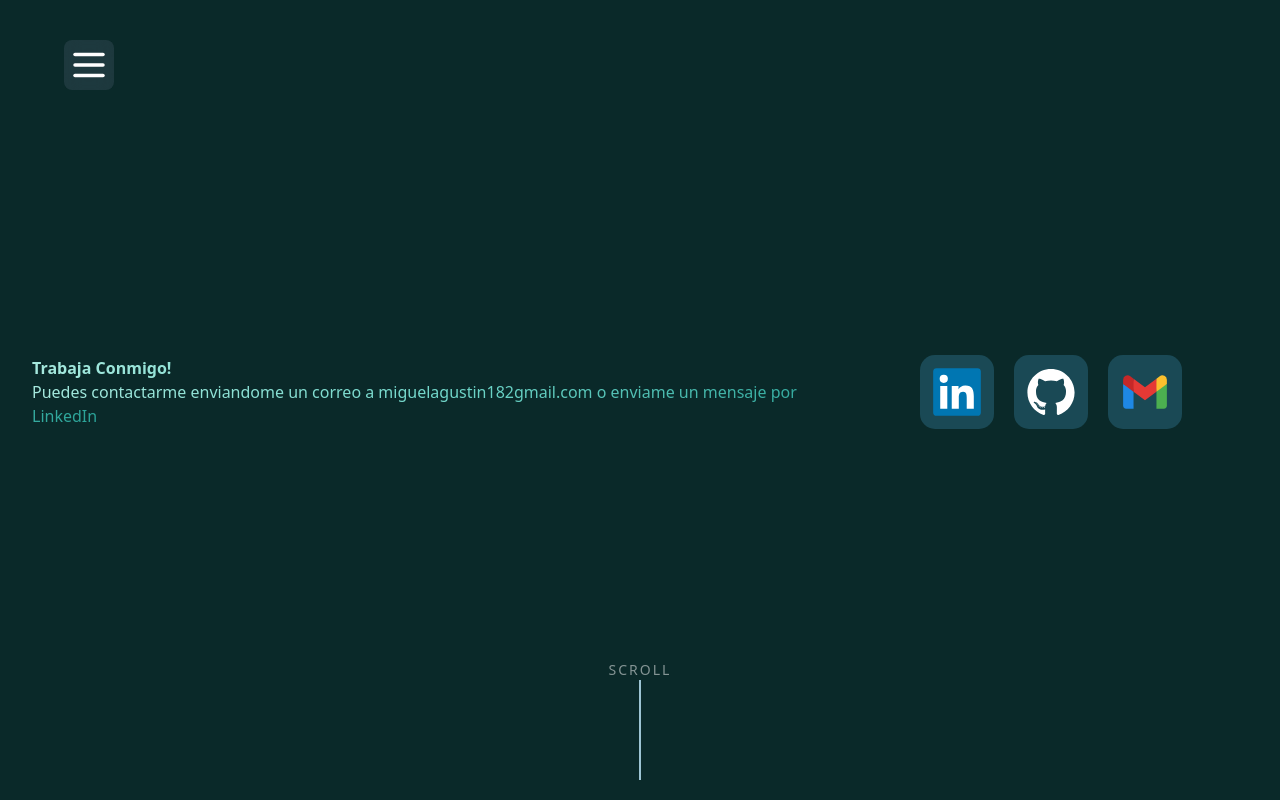
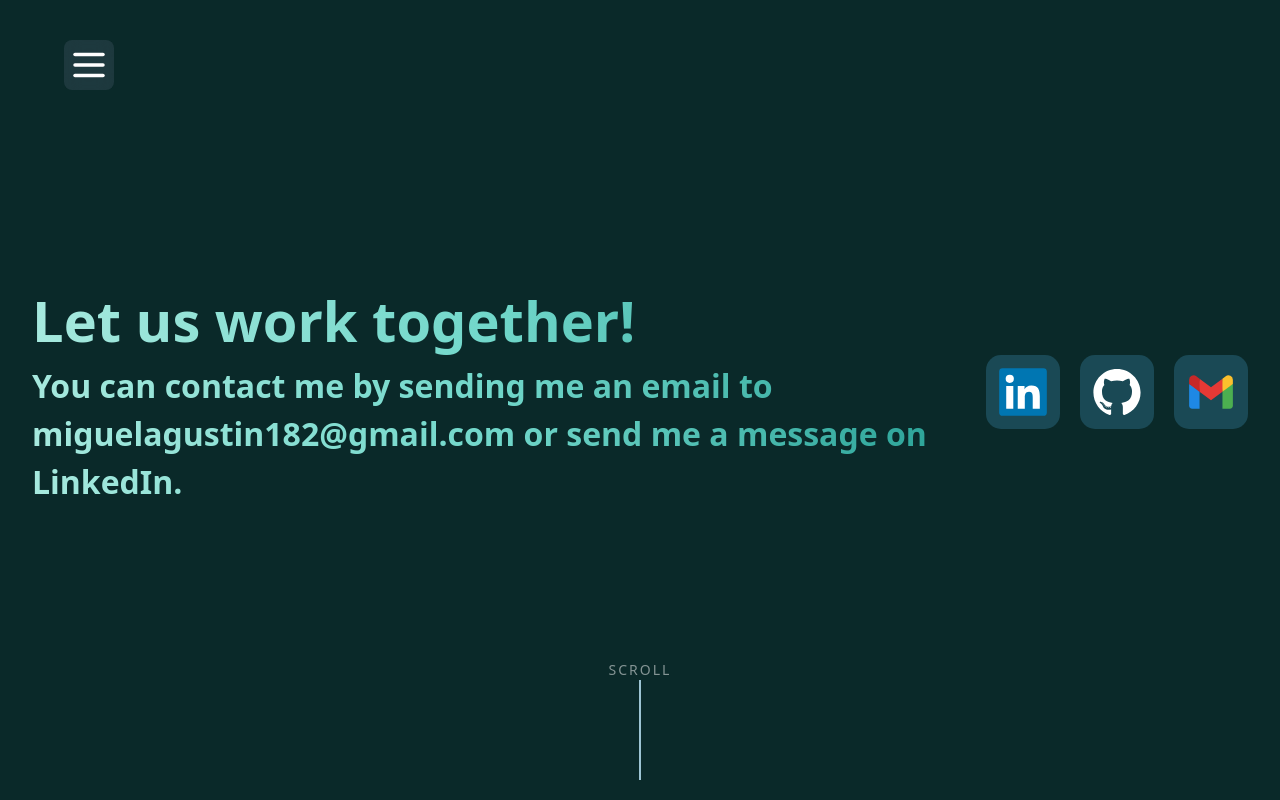
Before and after one commit to Maskeit/malejandre, a React (Vite) app: page /Contact in a window 1280 px wide. Built offline with nearby package versions, Linux system fonts and the light colour scheme.

Commit message:
fix: font size of titles

```diff
--- a/src/components/pages/Contact.tsx
+++ b/src/components/pages/Contact.tsx
@@ -9,13 +9,11 @@ export const Contact = () => {
     <div className='contacto'>
         <div className='info'>
           <div className='title'>
-            <TitlesH1 text='Trabaja Conmigo!' />
-            <Parragraph text='Puedes contactarme enviandome un correo a miguelagustin182gmail.com o enviame un mensaje por LinkedIn' />
+            <TitlesH1 text='Let us work together!' fontSize='fs-two-mid'/>
+            <TitlesH1 text={`You can contact me by sending me an email to miguelagustin182@gmail.com or send me a message on LinkedIn.`} fontSize='fs-one'/>
           </div>
         </div>
-        <div>
-          <SocialLinks/>
-        </div>
+        <SocialLinks/>
     </div>
   )
 }
--- a/src/components/pages/styles/Contacto.css
+++ b/src/components/pages/styles/Contacto.css
@@ -1,8 +1,8 @@
 .contacto{
-    display: grid;
+    display: flex;
     justify-content: center;
     align-items: center;
-    grid-template-columns: 2fr 1fr;
+    /* grid-template-columns: 2fr 1fr; */
     gap: 32px;
     height: 90vh;
     /* border: 1px solid rgba(233, 228, 228, 0.384); */
```
